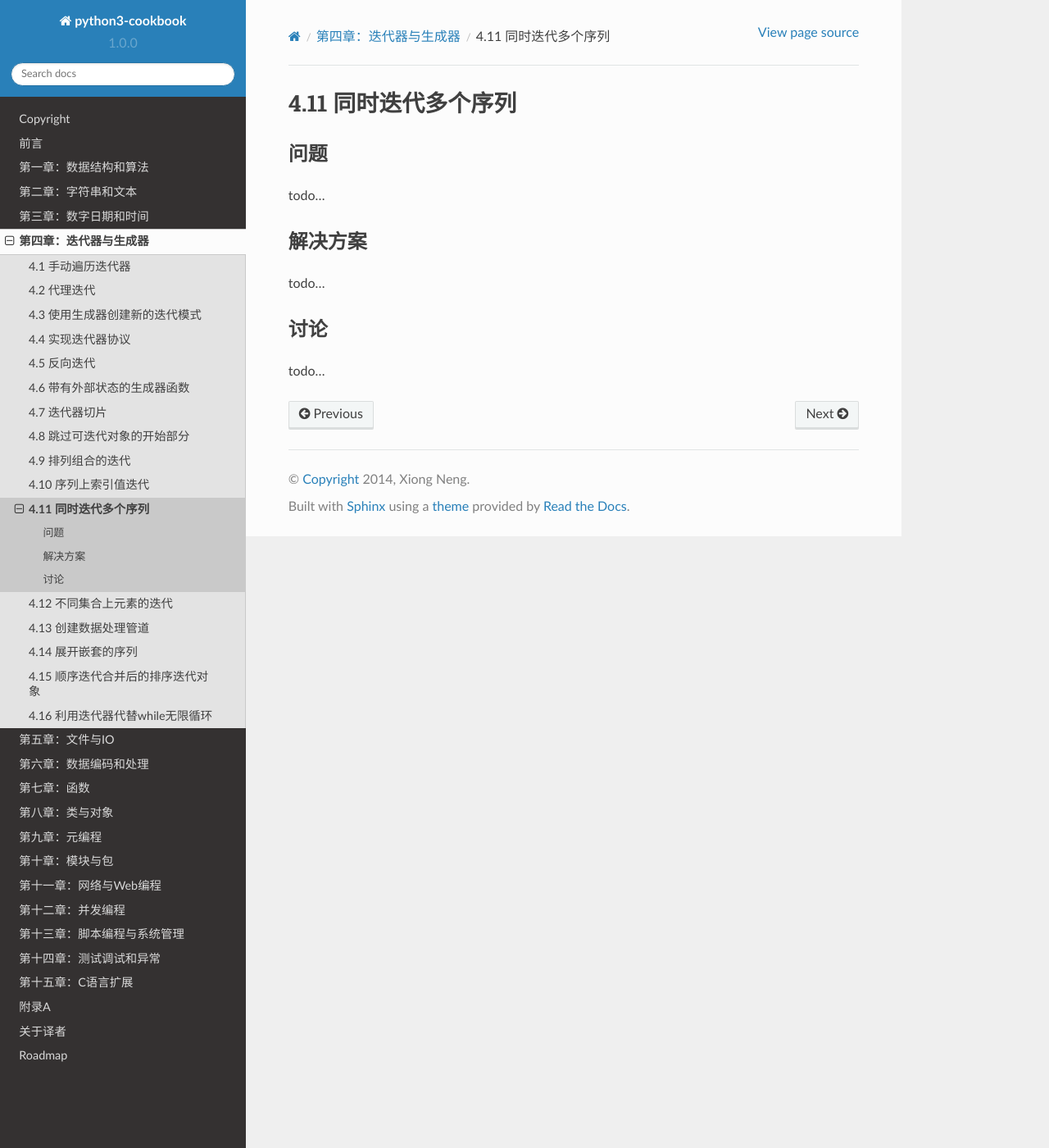
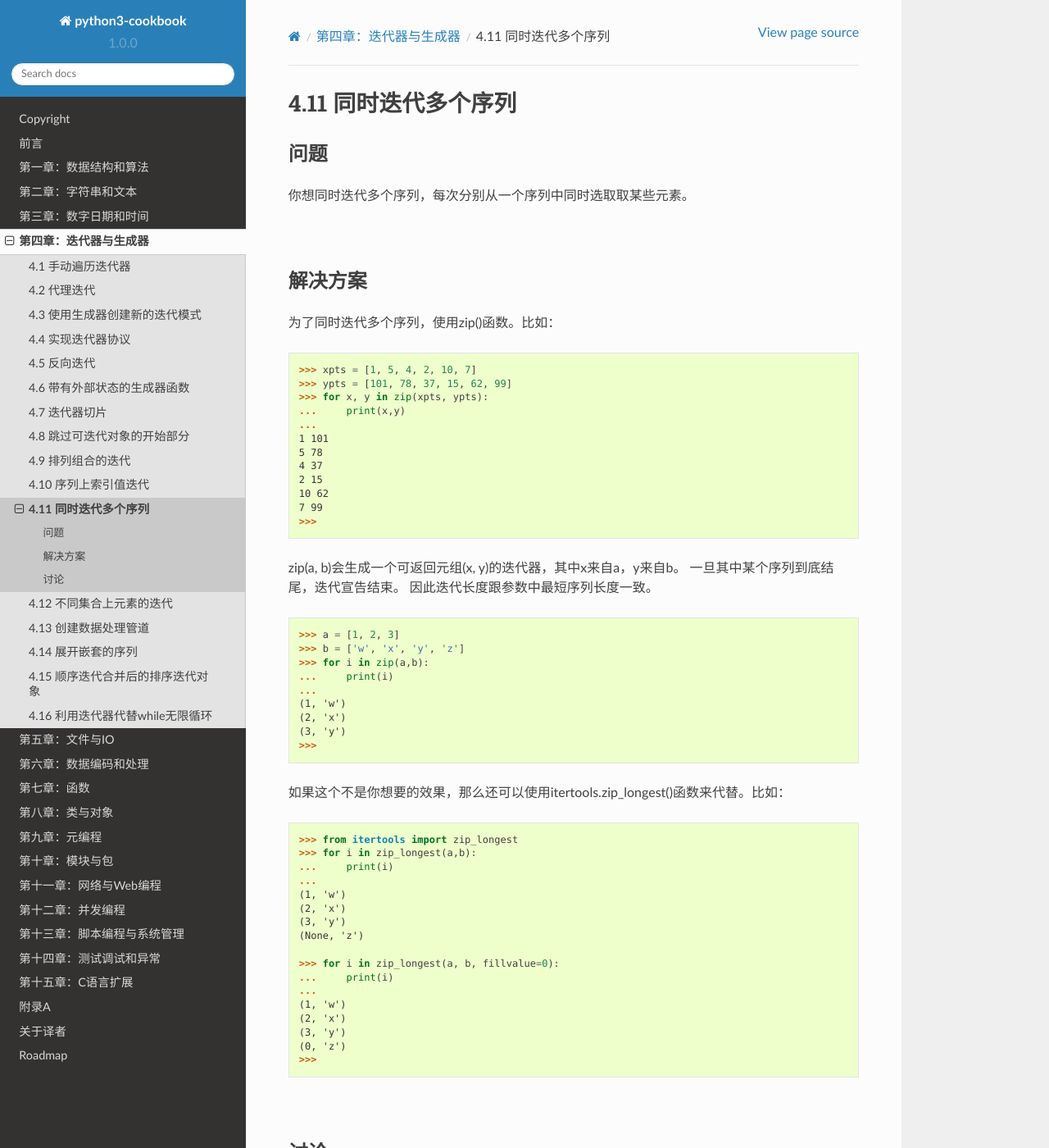
Before and after one commit to yidao620c/python3-cookbook, a Sphinx documentation site: the page built from source/c04/p11_iterate_over_multiple_sequences_simultaneously.rst, in a window 1280 px wide and 1400 px high. Shown: the whole window at 82% size. Built offline with Sphinx 7.4.7 and the Read the Docs theme 2.0.0, drawn with Linux system fonts in a browser that asks for light colours; some of the changed text lies outside the part shown.

Commit message:
4.11小节完成！

```diff
--- a/source/c04/p11_iterate_over_multiple_sequences_simultaneously.rst
+++ b/source/c04/p11_iterate_over_multiple_sequences_simultaneously.rst
@@ -5,14 +5,117 @@
 ----------
 问题
 ----------
-todo...
+你想同时迭代多个序列，每次分别从一个序列中同时选取取某些元素。
+
+|
 
 ----------
 解决方案
 ----------
-todo...
+为了同时迭代多个序列，使用zip()函数。比如：
+
+.. code-block:: python
+
+    >>> xpts = [1, 5, 4, 2, 10, 7]
+    >>> ypts = [101, 78, 37, 15, 62, 99]
+    >>> for x, y in zip(xpts, ypts):
+    ...     print(x,y)
+    ...
+    1 101
+    5 78
+    4 37
+    2 15
+    10 62
+    7 99
+    >>>
+
+zip(a, b)会生成一个可返回元组(x, y)的迭代器，其中x来自a，y来自b。
+一旦其中某个序列到底结尾，迭代宣告结束。
+因此迭代长度跟参数中最短序列长度一致。
+
+.. code-block:: python
+
+    >>> a = [1, 2, 3]
+    >>> b = ['w', 'x', 'y', 'z']
+    >>> for i in zip(a,b):
+    ...     print(i)
+    ...
+    (1, 'w')
+    (2, 'x')
+    (3, 'y')
+    >>>
+
+如果这个不是你想要的效果，那么还可以使用itertools.zip_longest()函数来代替。比如：
+
+.. code-block:: python
+
+    >>> from itertools import zip_longest
+    >>> for i in zip_longest(a,b):
+    ...     print(i)
+    ...
+    (1, 'w')
+    (2, 'x')
+    (3, 'y')
+    (None, 'z')
+
+    >>> for i in zip_longest(a, b, fillvalue=0):
+    ...     print(i)
+    ...
+    (1, 'w')
+    (2, 'x')
+    (3, 'y')
+    (0, 'z')
+    >>>
+
+|
 
 ----------
 讨论
 ----------
-todo...
+当你想成对处理数据的时候zip()函数是很有用的。
+比如，假设你头列表和一个值列表，就像下面这样：
+
+.. code-block:: python
+
+    headers = ['name', 'shares', 'price']
+    values = ['ACME', 100, 490.1]
+
+使用zip()可以让你将它们打包并生成一个字典：
+
+.. code-block:: python
+
+    s = dict(zip(headers,values))
+
+或者你也可以像下面这样产生输出：
+
+.. code-block:: python
+
+    for name, val in zip(headers, values):
+        print(name, '=', val)
+
+虽然不常见，但是zip()可以被传入多于两个的序列。
+这时候所生成的结果元组中元素个数跟输入序列个数一样。比如;
+
+.. code-block:: python
+
+    >>> a = [1, 2, 3]
+    >>> b = [10, 11, 12]
+    >>> c = ['x','y','z']
+    >>> for i in zip(a, b, c):
+    ...     print(i)
+    ...
+    (1, 10, 'x')
+    (2, 11, 'y')
+    (3, 12, 'z')
+    >>>
+
+最后强调一点就是，zip()会创建一个迭代器来作为结果返回。
+如果你需要将结对的值存储在列表中，要使用list()函数。比如：
+
+.. code-block:: python
+
+    >>> zip(a, b)
+    <zip object at 0x1007001b8>
+    >>> list(zip(a, b))
+    [(1, 10), (2, 11), (3, 12)]
+    >>>
```
Also changed, not shown: 1 other file.
